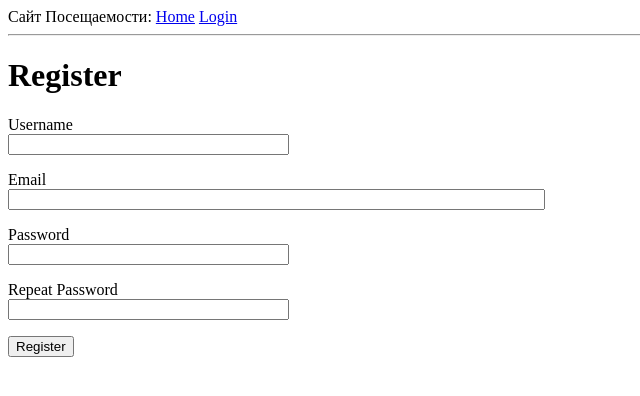
After one commit to ZXC-DeSh/Attendance, a Flask app: page /register in a window 1280 px wide. The commit adds this page. Shown: the top 396 px of the page, without its empty margins (0-640 px from the left). Run offline with Flask 3, Linux system fonts and the light colour scheme.

Commit message:
chapter 5

```diff
--- a/app/__init__.py
+++ b/app/__init__.py
@@ -2,10 +2,13 @@ from flask import Flask
 from config import Config
 from flask_sqlalchemy import SQLAlchemy
 from flask_migrate import Migrate
+from flask_login import LoginManager
 
 app = Flask(__name__)
 app.config.from_object(Config)
 db = SQLAlchemy(app)
 migrate = Migrate(app, db)
+login = LoginManager(app)
+login.login_view = 'login'
 
 from app import routes, models
--- a/app/forms.py
+++ b/app/forms.py
@@ -1,9 +1,32 @@
 from flask_wtf import FlaskForm
 from wtforms import StringField, PasswordField, BooleanField, SubmitField
-from wtforms.validators import DataRequired
+from wtforms.validators import ValidationError, DataRequired, Email, EqualTo
+import sqlalchemy as sa
+from app import db
+from app.models import User
 
 class LoginForm(FlaskForm):
     username = StringField('Username', validators=[DataRequired()])
     password = PasswordField('Password', validators=[DataRequired()])
     remember_me = BooleanField('Remember Me')
     submit = SubmitField('Sign In')
+
+class RegistrationForm(FlaskForm):
+    username = StringField('Username', validators=[DataRequired()])
+    email = StringField('Email', validators=[DataRequired(), Email()])
+    password = PasswordField('Password', validators=[DataRequired()])
+    password2 = PasswordField(
+        'Repeat Password', validators=[DataRequired(), EqualTo('password')])
+    submit = SubmitField('Register')
+
+    def validate_username(self, username):
+        user = db.session.scalar(sa.select(User).where(
+            User.username == username.data))
+        if user is not None:
+            raise ValidationError('Please use a different username.')
+
+    def validate_email(self, email):
+        user = db.session.scalar(sa.select(User).where(
+            User.email == email.data))
+        if user is not None:
+            raise ValidationError('Please use a different email address.')
--- a/app/routes.py
+++ b/app/routes.py
@@ -1,9 +1,15 @@
-from flask import render_template, flash, redirect, url_for
+from flask import render_template, flash, redirect, url_for, request
 from app import app
-from app.forms import LoginForm
+from app.forms import LoginForm, RegistrationForm
+from flask_login import current_user, login_user, logout_user, login_required
+import sqlalchemy as sa
+from app import db
+from app.models import User
+from urllib.parse import urlsplit
 
 @app.route('/')
 @app.route('/index')
+@login_required
 def index():
     user = {'username':'Egor'}
     posts = [
@@ -21,13 +27,41 @@ def index():
             }
         ]
 
-    return render_template('index.html', title='Главная', user=user, posts=posts)
+    return render_template('index.html', title='Главная', posts=posts)
 
 @app.route('/login', methods=['GET', 'POST'])
 def login():
+    if current_user.is_authenticated:
+        return redirect(url_for('index'))
     form = LoginForm()
     if form.validate_on_submit():
-        flash('Login requested for user {}, remember_me={}'.format(
-            form.username.data, form.remember_me.data))
+        user = db.session.scalar(
+            sa.select(User).where(User.username == form.username.data))
+        if user is None or not user.check_password(form.password.data):
+            flash('Invalid username or password')
+            return redirect(url_for('login'))
+        login_user(user, remember=form.remember_me.data)
+        next_page = request.args.get('next')
+        if not next_page or urlsplit(next_page).netloc != '':
+            next_page = url_for('index')
+        return redirect(next_page)
+    return render_template('login.html', title='Sign In', form=form)
+
+@app.route('/logout')
+def logout():
+    logout_user()
+    return redirect(url_for('index'))
+
+@app.route('/register', methods=['GET', 'POST'])
+def register():
+    if current_user.is_authenticated:
         return redirect(url_for('index'))
-    return render_template('login.html', title='Sign In', form=form)
+    form = RegistrationForm()
+    if form.validate_on_submit():
+        user = User(username=form.username.data, email=form.email.data)
+        user.set_password(form.password.data)
+        db.session.add(user)
+        db.session.commit()
+        flash('Congratulations, you are now a registered user!')
+        return redirect(url_for('login'))
+    return render_template('register.html', title='Register', form=form)
--- a/app/templates/base.html
+++ b/app/templates/base.html
@@ -11,7 +11,11 @@
         <div>
             Сайт Посещаемости:
             <a href="{{ url_for('index') }}">Home</a>
+            {% if current_user.is_anonymous %}
             <a href="{{ url_for('login') }}">Login</a>
+            {% else %}
+            <a href="{{ url_for('logout') }}">Logout</a>
+            {% endif %}
         </div>
          <hr>
         {% with messages = get_flashed_messages() %}
--- a/app/templates/index.html
+++ b/app/templates/index.html
@@ -1,7 +1,7 @@
 {% extends "base.html" %}
 
 {% block content %}
-    <h1>Здравствуйте, {{ user.username }}!</h1>
+    <h1>Здравствуйте, {{ current_user.username }}!</h1>
     <h2>Записи о посещаемости:</h2>
     {% for post in posts %}
     <div>
--- a/app/templates/login.html
+++ b/app/templates/login.html
@@ -20,5 +20,6 @@
         </p>
         <p>{{ form.remember_me() }} {{ form.remember_me.label }}</p>
         <p>{{ form.submit() }}</p>
+        <p>New User? <a href="{{ url_for('register') }}">Click to Register!</a></p>
     </form>
 {% endblock %}
--- /dev/null
+++ b/app/templates/register.html
@@ -0,0 +1,37 @@
+{% extends "base.html" %}
+
+{% block content %}
+    <h1>Register</h1>
+    <form action="" method="post">
+        {{ form.hidden_tag() }}
+        <p>
+            {{ form.username.label }}<br>
+            {{ form.username(size=32) }}<br>
+            {% for error in form.username.errors %}
+            <span style="color: red;">[{{ error }}]</span>
+            {% endfor %}
+        </p>
+        <p>
+            {{ form.email.label }}<br>
+            {{ form.email(size=64) }}<br>
+            {% for error in form.email.errors %}
+            <span style="color: red;">[{{ error }}]</span>
+            {% endfor %}
+        </p>
+        <p>
+            {{ form.password.label }}<br>
+            {{ form.password(size=32) }}<br>
+            {% for error in form.password.errors %}
+            <span style="color: red;">[{{ error }}]</span>
+            {% endfor %}
+        </p>
+        <p>
+            {{ form.password2.label }}<br>
+            {{ form.password2(size=32) }}<br>
+            {% for error in form.password2.errors %}
+            <span style="color: red;">[{{ error }}]</span>
+            {% endfor %}
+        </p>
+        <p>{{ form.submit() }}</p>
+    </form>
+{% endblock %}
```
Also changed, not shown: app/models.py (+14 -1 lines), 1 other file.
